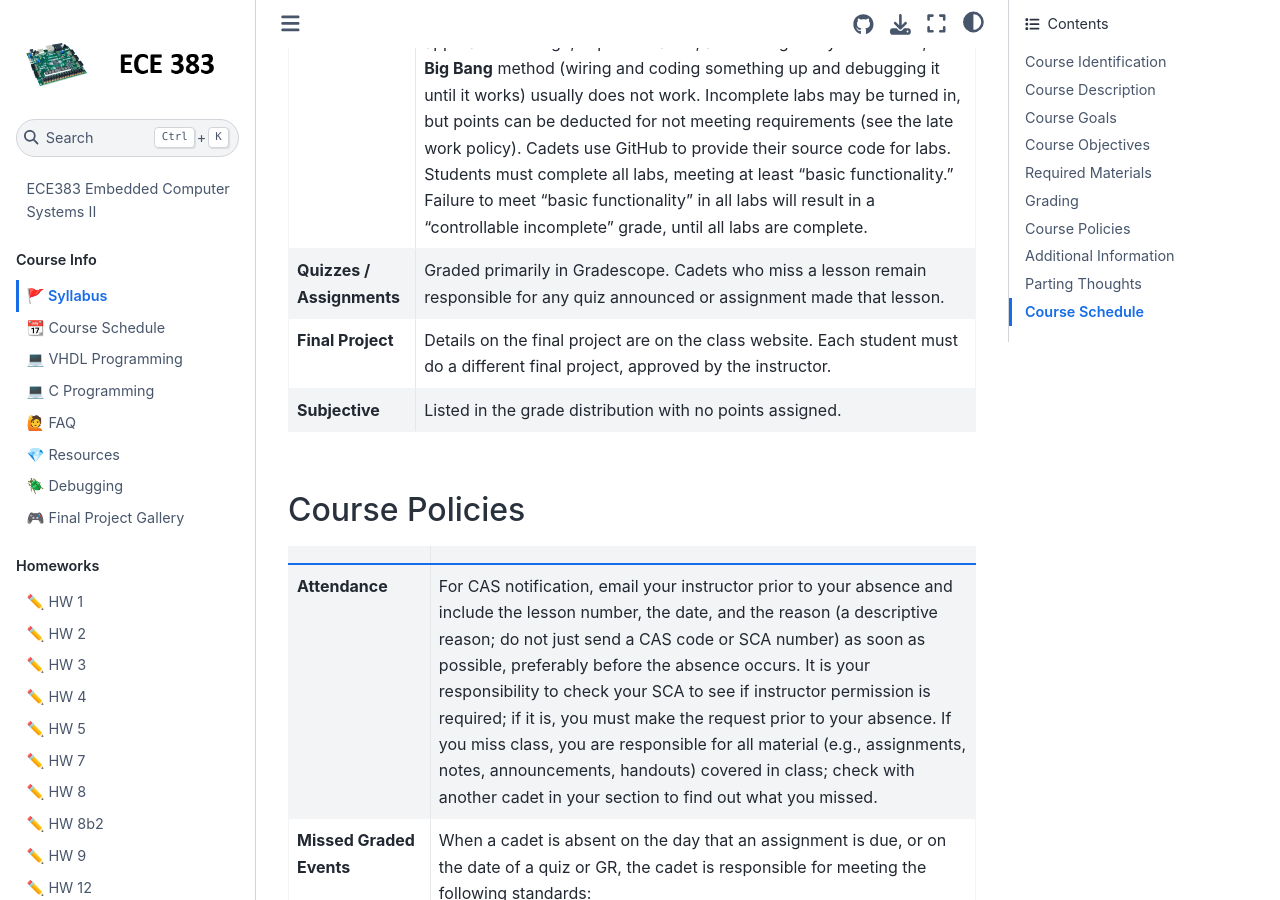
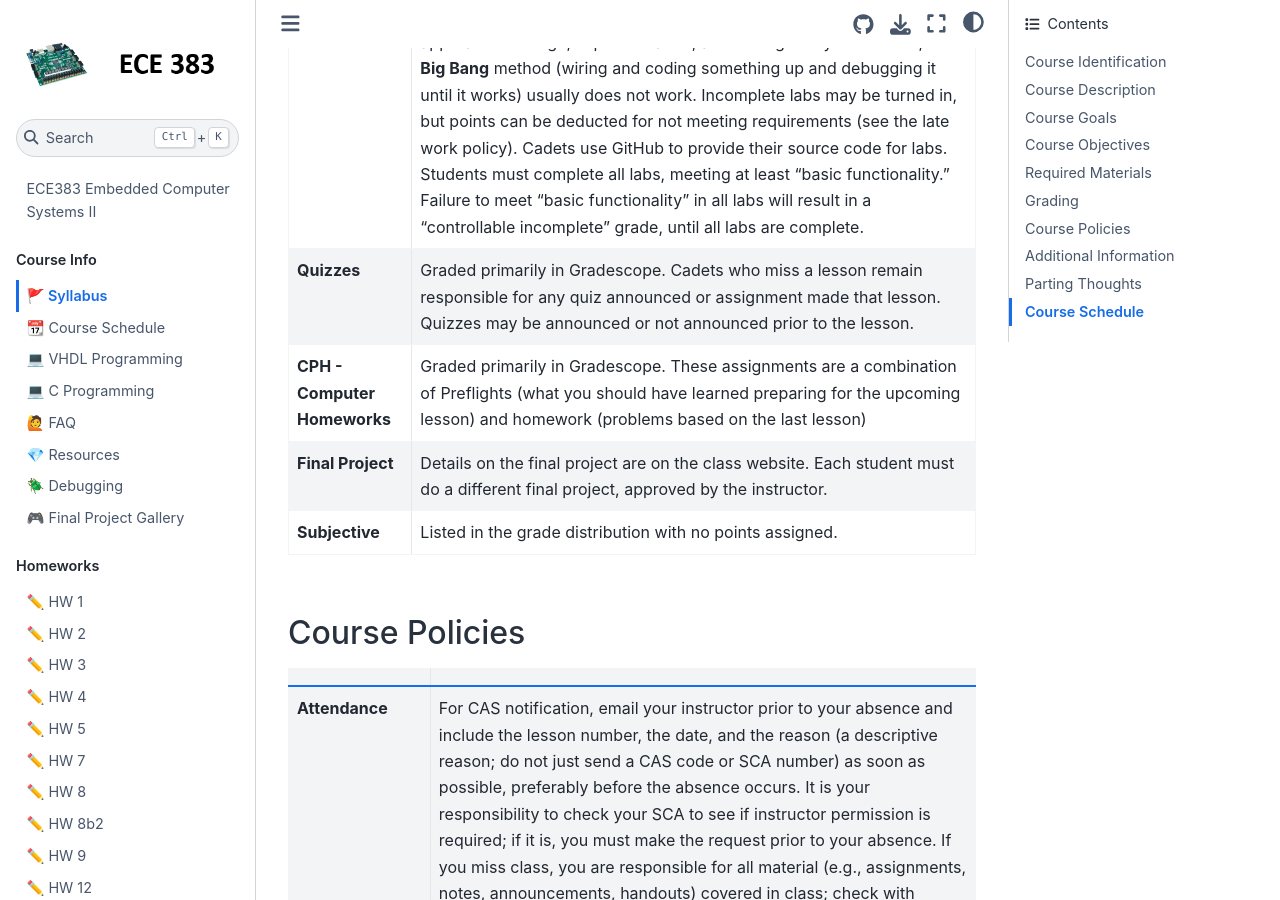
Before and after one commit to USAFA-ECE/ece383, a Jupyter Book: the page built from book/syllabus.md, in a window 1280 px wide and 900 px high, scrolled down 3286 px. Built offline with Jupyter Book 1.0.4 settings and Sphinx 7.4.7 and the Sphinx Book theme 1.1.4, drawn with Linux system fonts in a browser that asks for light colours; pages that are not in the unit, such as notebooks, are missing from menus.

Commit message:
Update syllabus.md

```diff
--- a/book/syllabus.md
+++ b/book/syllabus.md
@@ -71,7 +71,8 @@ The **Grade distribution** for this course is shown below.
 | :--- | :--- |
 | **GRs** | There are two GRs. All exams are closed textbook and notes. Both laboratory and classroom work will appear on exams. GRs are individual efforts.  |
 | **Labs 1-4** | The labs in this course are very hardware intensive. A disciplined approach to design, implementation, and testing is key to success; the **Big Bang** method (wiring and coding something up and debugging it until it works) usually does not work. Incomplete labs may be turned in, but points can be deducted for not meeting requirements (see the late work policy). Cadets use GitHub to provide their source code for labs. Students must complete all labs, meeting at least "basic functionality." Failure to meet "basic functionality" in all labs will result in a "controllable incomplete" grade, until all labs are complete. |
-| **Quizzes / Assignments** | Graded primarily in Gradescope. Cadets who miss a lesson remain responsible for any quiz announced or assignment made that lesson. |
+| **Quizzes** | Graded primarily in Gradescope. Cadets who miss a lesson remain responsible for any quiz announced or assignment made that lesson. Quizzes may be announced or not announced prior to the lesson. |
+| **CPH - Computer Homeworks** | Graded primarily in Gradescope. These assignments are a combination of Preflights (what you should have learned preparing for the upcoming lesson) and homework (problems based on the last lesson) |
 | **Final Project** | Details on the final project are on the class website.  Each student must do a different final project, approved by the instructor. |
 | **Subjective** | Listed in the grade distribution with no points assigned. |
 
```
